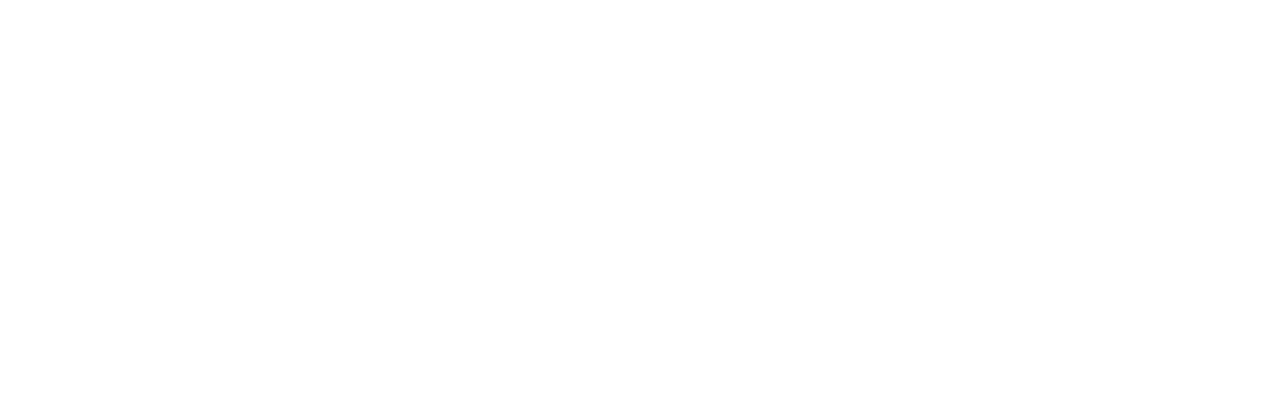
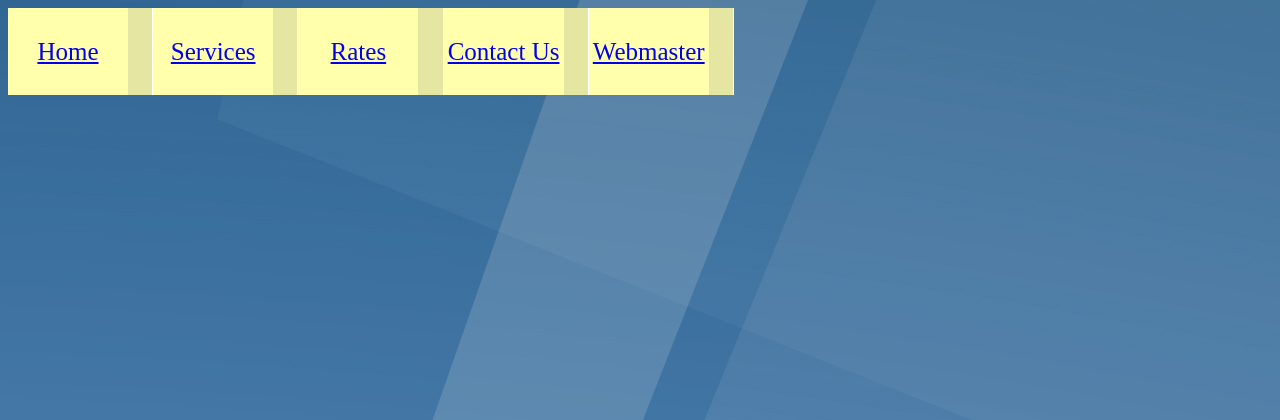
Before and after one commit to ccueto36/Carlos-Tech-Services, a PHP site: page /rates.php in a window 1280 px wide. Before the commit the part shown is empty. Shown: the top 420 px of the page. Run offline with PHP 8.4, Linux system fonts and the light colour scheme.

Commit message:
changed syntax

```diff
--- /dev/null
+++ b/index_body.php
@@ -0,0 +1,48 @@
+<!doctype html>
+
+<!DOCTYPE html>
+<html>
+  <head>
+     <title> Cueto's Tech Services </title>
+  </head>
+ <style>
+  body {
+    background-image: url("tech_background.jpg");
+  }
+  #nav {
+      list-style-type: none;
+      margin: 0;
+      padding: 0;
+      overflow: hidden;
+  }
+  table, th, td {
+     border: 1px solid black;
+}
+  #nav li {
+      display: table-cell;
+      height: 87px;
+      width: 16.6666666667%;
+      line-height: 87px;
+      text-align: center;
+      background: #E6E6A3;
+      border-right: 1px solid #fff;
+      white-space: nowrap;
+  }
+
+  a {
+    font-size: 25px;
+    display: block;
+    width: 120px;
+    background-color: #FFFFAC;
+  }
+ </style>
+  <ul id="nav">
+    <li><a href="index.php">Home</a> </li>
+    <li><a href="services.php">Services</a> </li>
+    <li><a href="rates.php">Rates</a> </li>
+    <li><a href="contact_us.php">Contact Us</a> </li>
+    <li><a href="webmaster.php">Webmaster</a> </li>
+</ul>
+    <!-- Insert your content here -->
+</body>
+</html>
--- a/rates.php
+++ b/rates.php
@@ -1,10 +1,11 @@
 <!doctype html>
+<html>
 
-<html lang="en">
-<head>
-    <title><!-- Insert your title here --></title>
-</head>
-<body>
-    <!-- Insert your content here -->
-</body>
+<?php
+
+include 'index_body.php';
+
+
+?>
+
 </html>
```
